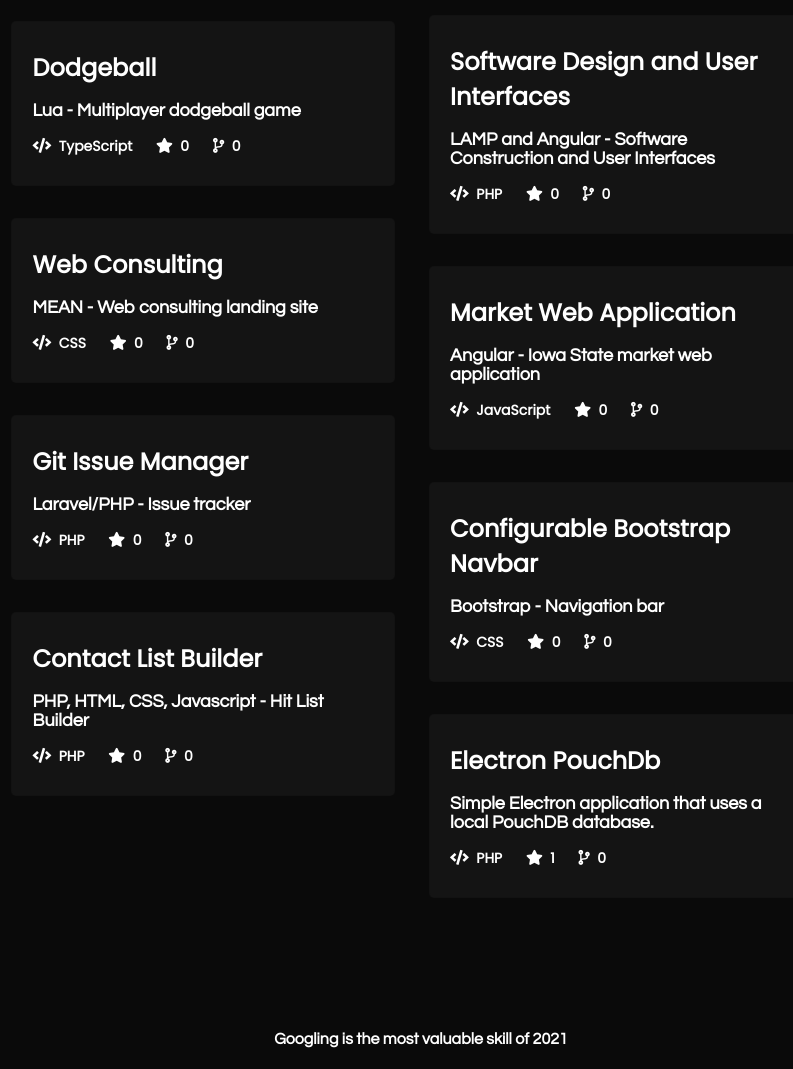
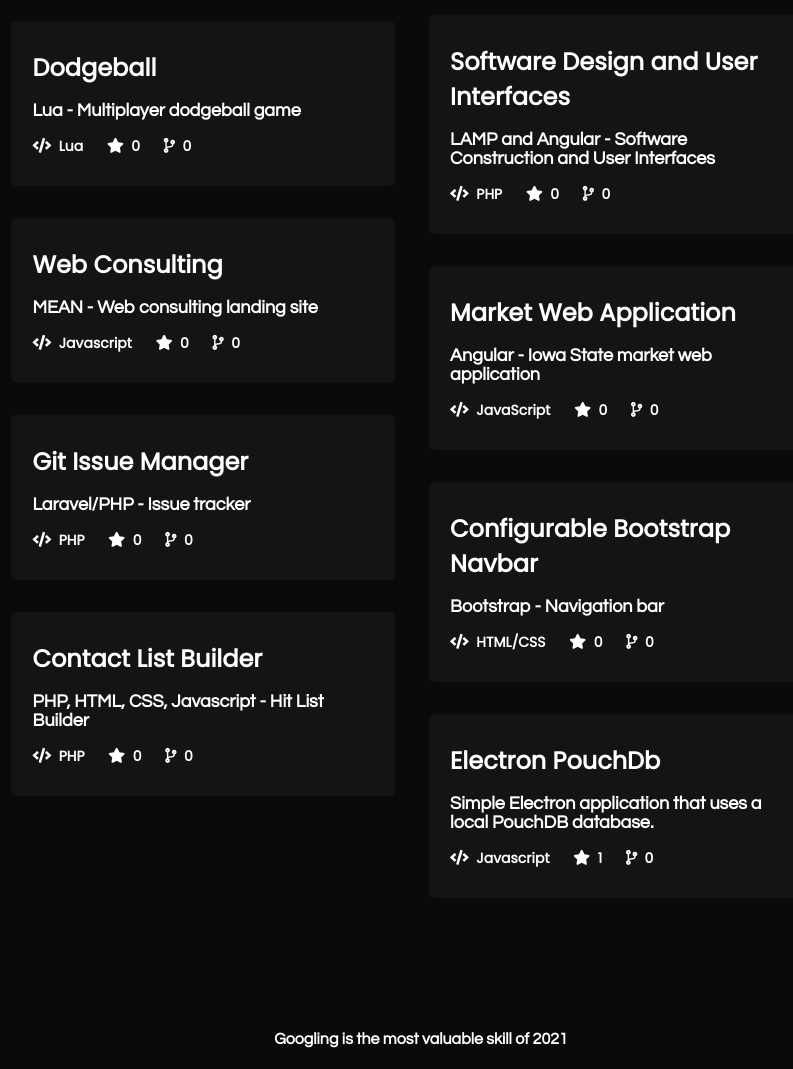
Before and after one commit to jkuczek15/jkuczek15.github.io, a website: page index.html in a window 1280 px wide. Shown: the part 880-1949 px from the top of the page, without its empty margins (411-1204 px from the left). Drawn offline with nearby package versions, Linux system fonts and the light colour scheme.

Commit message:
Update index.html

```diff
--- a/index.html
+++ b/index.html
@@ -35,7 +35,7 @@
                         <span style="display:block;">DoorDash for anything. Resold is a powerful delivery integration using Stripe Connect and Postmates APIs.</span>
                         </div>
                         <div class="bottom_section">
-                            <span style="display:inline-block;"><i class="fas fa-code"></i>&nbsp; PHP</span>
+                            <span style="display:inline-block;"><i class="fas fa-code"></i>&nbsp; PHP/Dart</span>
                             <span><i class="fas fa-star"></i>&nbsp; 0</span>
                             <span><i class="fas fa-code-branch"></i>&nbsp; 0</span>
                         </div>
@@ -74,7 +74,7 @@
                         <span style="display:block;">Lua - Multiplayer dodgeball game</span>
                         </div>
                         <div class="bottom_section">
-                            <span style="display:inline-block;"><i class="fas fa-code"></i>&nbsp; TypeScript</span>
+                            <span style="display:inline-block;"><i class="fas fa-code"></i>&nbsp; Lua</span>
                             <span><i class="fas fa-star"></i>&nbsp; 0</span>
                             <span><i class="fas fa-code-branch"></i>&nbsp; 0</span>
                         </div>
@@ -87,7 +87,7 @@
                         <span style="display:block;">MEAN - Web consulting landing site</span>
                         </div>
                         <div class="bottom_section">
-                            <span style="display:inline-block;"><i class="fas fa-code"></i>&nbsp; CSS</span>
+                            <span style="display:inline-block;"><i class="fas fa-code"></i>&nbsp; Javascript</span>
                             <span><i class="fas fa-star"></i>&nbsp; 0</span>
                             <span><i class="fas fa-code-branch"></i>&nbsp; 0</span>
                         </div>
@@ -191,7 +191,7 @@
                         <span style="display:block;">Bootstrap - Navigation bar</span>
                         </div>
                         <div class="bottom_section">
-                            <span style="display:inline-block;"><i class="fas fa-code"></i>&nbsp; CSS</span>
+                            <span style="display:inline-block;"><i class="fas fa-code"></i>&nbsp; HTML/CSS</span>
                             <span><i class="fas fa-star"></i>&nbsp; 0</span>
                             <span><i class="fas fa-code-branch"></i>&nbsp; 0</span>
                         </div>
@@ -204,7 +204,7 @@
                         <span style="display:block;">Simple Electron application that uses a local PouchDB database.</span>
                         </div>
                         <div class="bottom_section">
-                            <span style="display:inline-block;"><i class="fas fa-code"></i>&nbsp; PHP</span>
+                            <span style="display:inline-block;"><i class="fas fa-code"></i>&nbsp; Javascript</span>
                             <span><i class="fas fa-star"></i>&nbsp; 1</span>
                             <span><i class="fas fa-code-branch"></i>&nbsp; 0</span>
                         </div>
```
